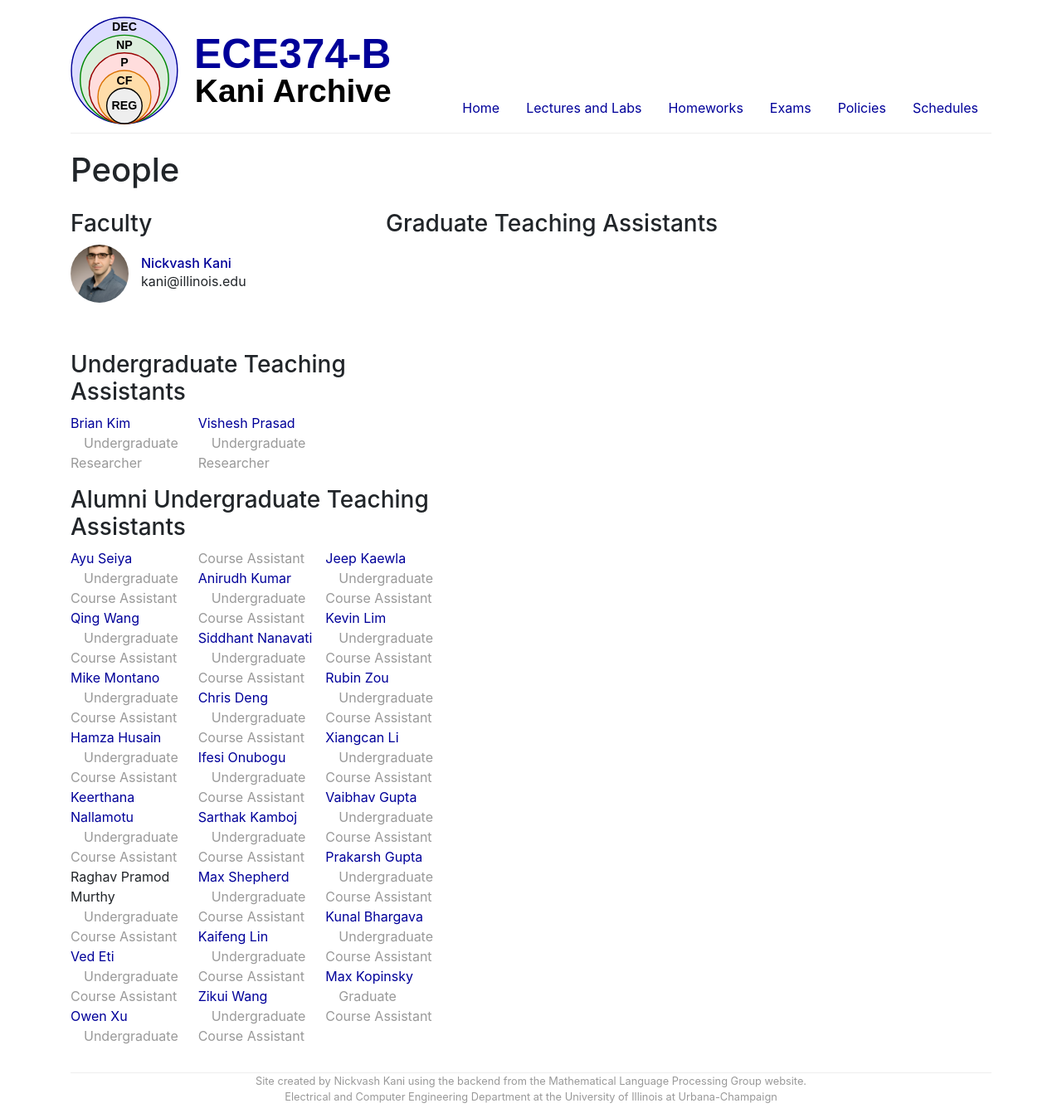
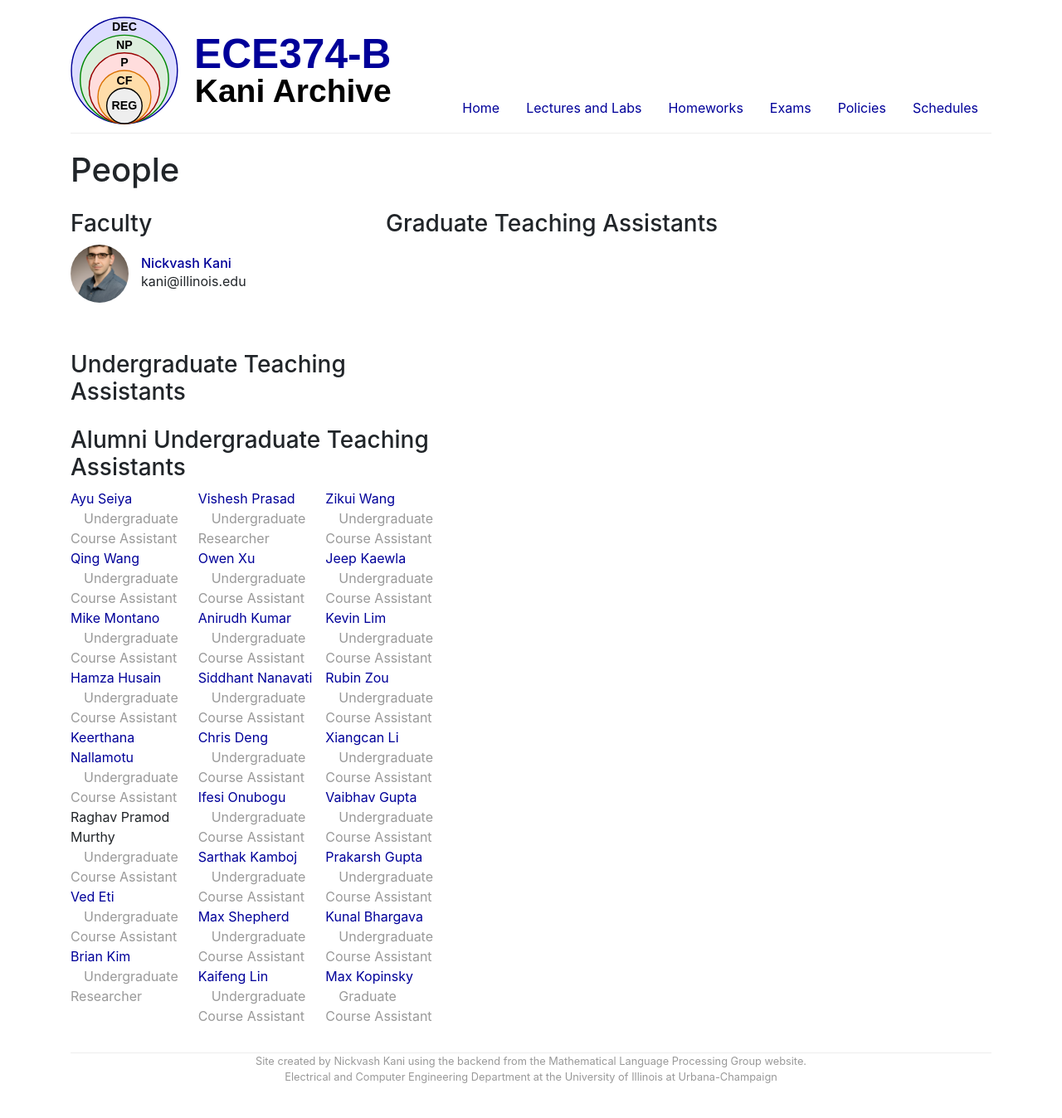
Before and after one commit to UIUC-ECE374B/su25, a Jekyll site: the page built from people.html, in a window 1280 px wide. Shown: the whole page at 83% size. Built offline with Jekyll 4.4.1, drawn with Linux system fonts in a browser that asks for light colours; after the commit the page ends 1324 px from its top, so only the background shows below that; part of the change alters nothing that is shown.

```diff
--- a/_data/people.yml
+++ b/_data/people.yml
@@ -319,7 +319,7 @@ brian:
     netid: brianhk2
     webpage: https://www.linkedin.com/in/brian-kim-7a5116177/
     github: bkimk
-    role: ugrad
+    role: ugrad-alum
     image: /img/people/briankim.png
     bio: Undergraduate Researcher
 
@@ -328,7 +328,7 @@ vishesh:
     netid: vprasad3
     webpage: ""
     github: VisheshP-29
-    role: ugrad
+    role: ugrad-alum
     image: /img/people/visheh.png
     bio: Undergraduate Researcher
 
```
